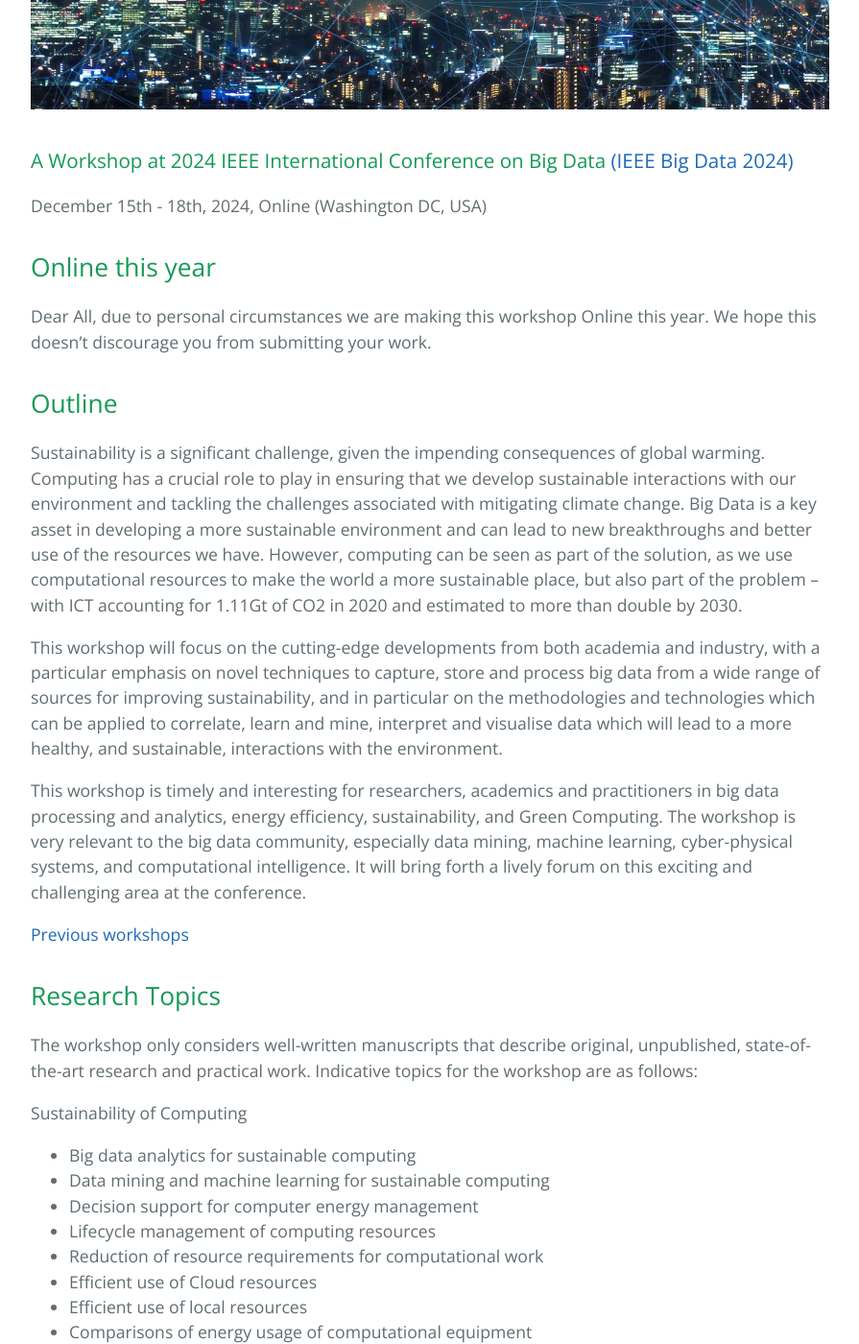
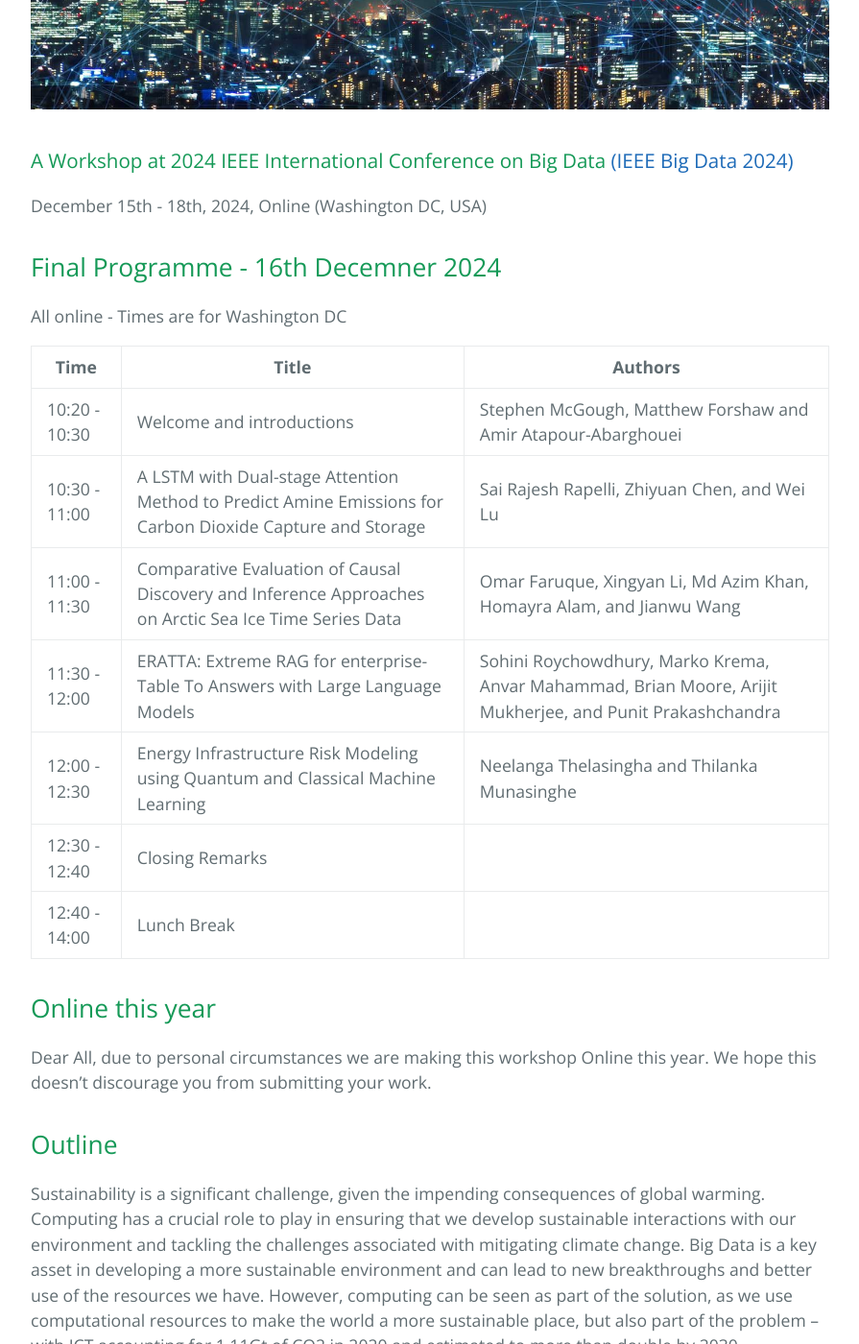
Before and after one commit to bda4s/bda4s.github.io, a Jekyll site: the page built from index.md, in a window 1280 px wide and 1400 px high, scrolled down 838 px. Shown: the whole window at 96% size, without its empty margins (192-1087 px from the left). Built offline with Jekyll 4.4.1, drawn with Linux system fonts in a browser that asks for light colours; our own code applies the rules of GitHub Pages for plain Markdown files.

Commit message:
Update index.md
Added programme

```diff
--- a/index.md
+++ b/index.md
@@ -7,6 +7,19 @@ layout: default
 
 ### A Workshop at 2024 IEEE International Conference on Big Data [(IEEE Big Data 2024)](http://bigdataieee.org/BigData2024/)
 December 15th - 18th, 2024, Online (Washington DC, USA)
+
+## Final Programme - 16th Decemner 2024
+All online - Times are for Washington DC
+
+| Time             | Title                     | Authors        |
+|------------------|---------------------------|----------------|
+| 10\:20 - 10\:30 	| Welcome and introductions	| Stephen McGough, Matthew Forshaw and Amir Atapour-Abarghouei |
+| 10\:30 - 11\:00	 | A LSTM with Dual-stage Attention Method to Predict Amine Emissions for Carbon Dioxide Capture and Storage |	Sai Rajesh Rapelli, Zhiyuan Chen, and Wei Lu |
+| 11\:00 - 11\:30	 | Comparative Evaluation of Causal Discovery and Inference Approaches on Arctic Sea Ice Time Series Data	| Omar Faruque, Xingyan Li, Md Azim Khan, Homayra Alam, and Jianwu Wang |
+| 11\:30 - 12\:00	 | ERATTA: Extreme RAG for enterprise-Table To Answers with Large Language Models | Sohini Roychowdhury, Marko Krema, Anvar Mahammad, Brian Moore, Arijit Mukherjee, and Punit Prakashchandra |
+| 12\:00 - 12\:30	 | Energy Infrastructure Risk Modeling using Quantum and Classical Machine Learning |	Neelanga Thelasingha and Thilanka Munasinghe |
+| 12\:30 - 12\:40	 | Closing Remarks | |
+| 12\:40 - 14\:00	 | Lunch Break | |
 
 ## Online this year
 Dear All, due to personal circumstances we are making this workshop Online this year. We hope this doesn't discourage you from submitting your work.
```
